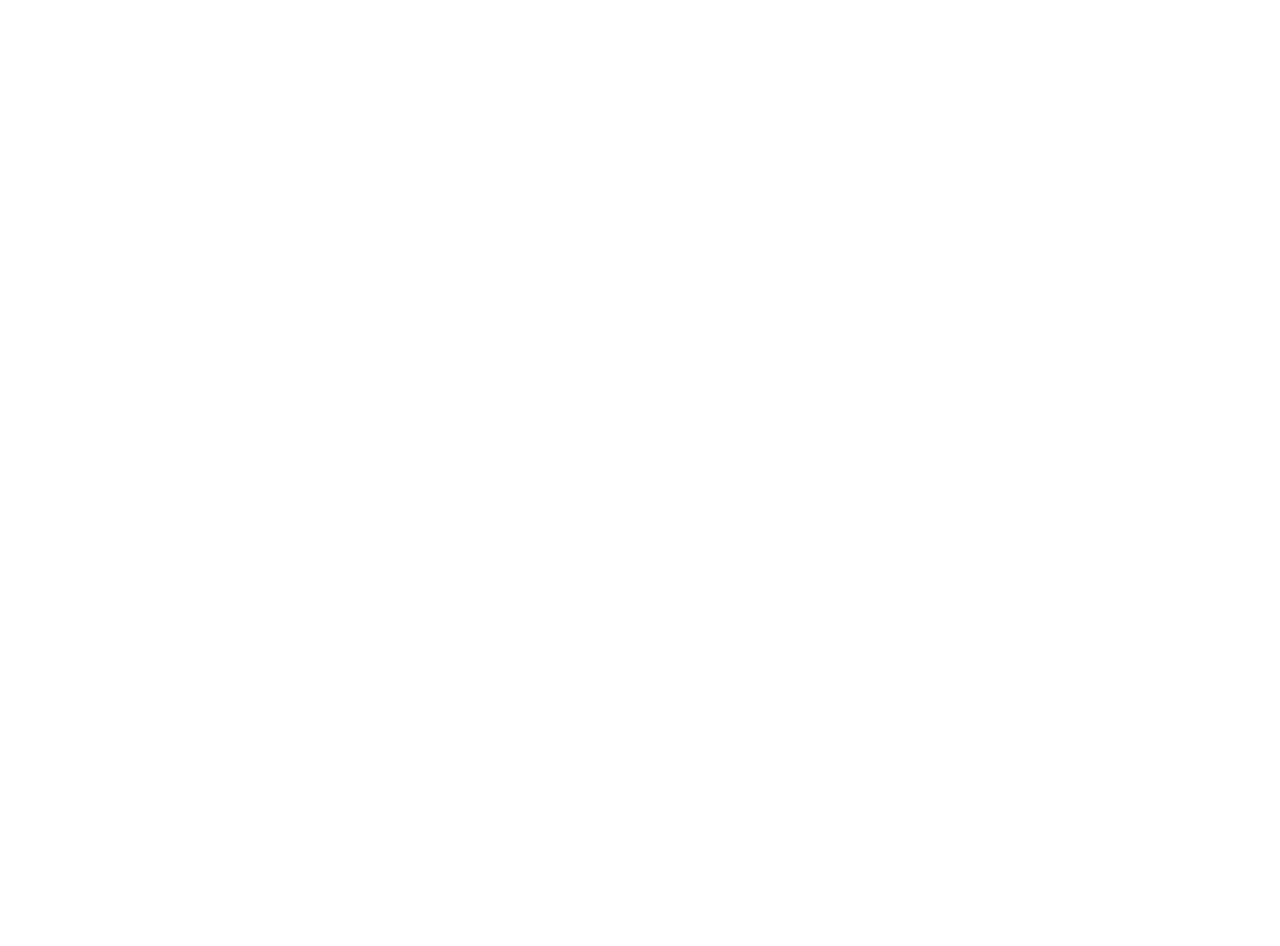
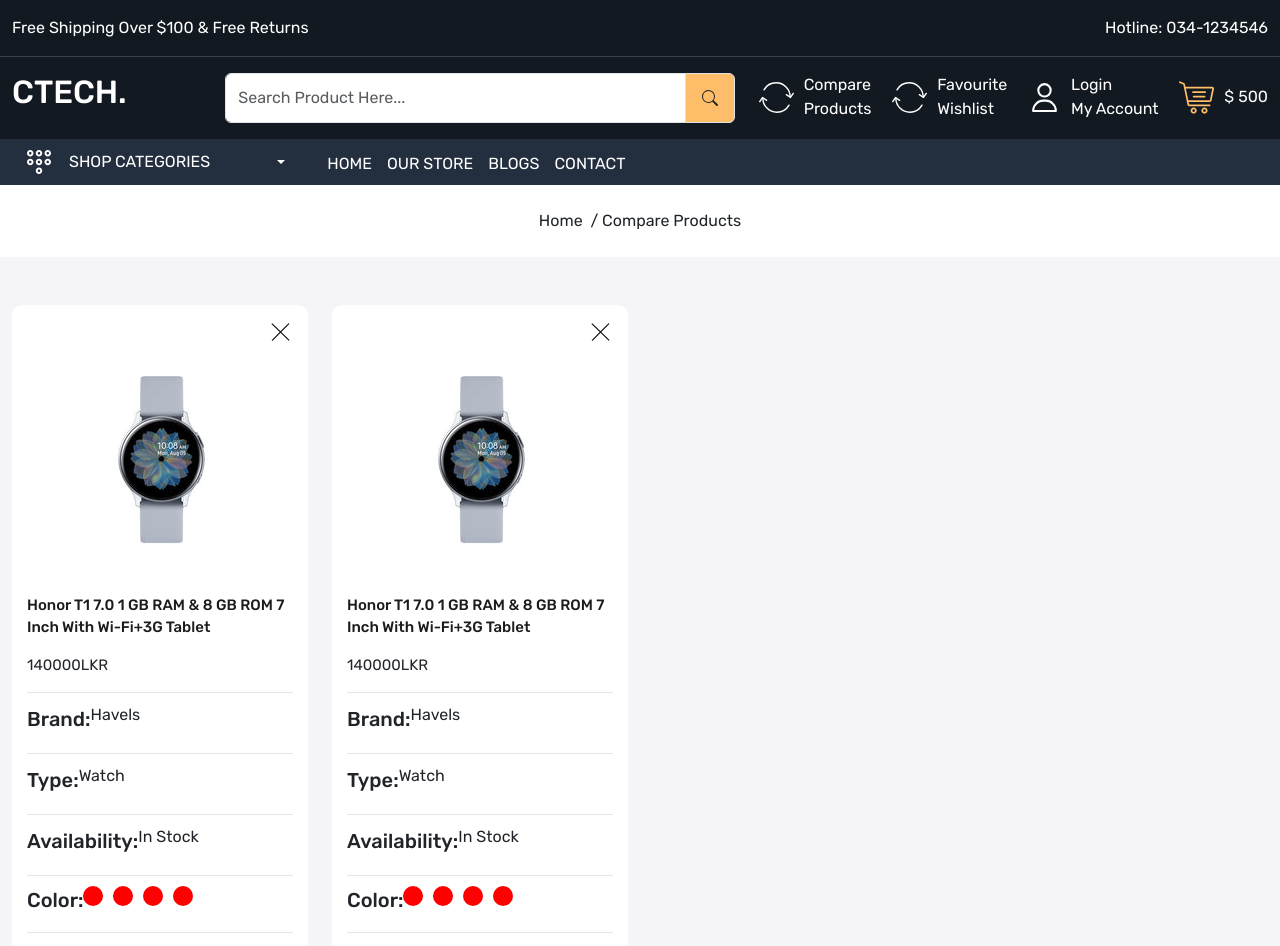
Before and after one commit to P-A-Chathura-Madhava/e_commerce_mern_frontend, a React (Create React App) app: page /compare-product in a window 1280 px wide. Before the commit this address had no page. Shown: the top 946 px of the page. Before the commit the page ends 800 px from the top, so only its background shows below. Built offline with nearby package versions, Linux system fonts and the light colour scheme.

Commit message:
apply compare product page

```diff
--- a/src/App.css
+++ b/src/App.css
@@ -573,3 +573,42 @@
 }
 
 /* Contact Page ends */
+
+/* Compare Product Page */
+
+.compare-product-card {
+  padding: 20px 15px;
+  background-color: white;
+  border-radius: 10px;
+}
+
+.compare-product-card .cross {
+  top: 15px;
+  right: 15px;
+  width: 25px;
+  padding: 3px;
+  cursor: pointer;
+}
+
+.compare-product-details h5.title {
+  font-size: 15px;
+  line-height: 22px;
+  font-weight: 500;
+  color: var(--color-1c1c1b);
+}
+
+.compare-product-details h6.price {
+  font-size: 15px;
+  line-height: 22px;
+  font-weight: 400;
+}
+
+.compare-product-card .product-detail {
+  display: flex;
+  justify-content: baseline;
+  align-items: center;
+  padding: 10px 0px;
+  border-top: 1px solid rgba(0, 0, 0, 0.1);
+}
+
+/* Compare Product Page ends */
--- a/src/App.js
+++ b/src/App.js
@@ -7,6 +7,8 @@
 import Contact from "./pages/Contact";
 import OurStore from "./pages/OurStore";
 import Blog from "./pages/Blog";
+import CompareProduct from "./pages/CompareProduct";
+import Wishlist from "./pages/Wishlist";
 
 function App() {
   return (
@@ -19,6 +21,8 @@
             <Route path="contact" element={<Contact/>}/>
             <Route path="store" element={<OurStore/>}/>
             <Route path="blogs" element={<Blog/>}/>
+            <Route path="compare-product" element={<CompareProduct/>}/>
+            <Route path="wishlist" element={<Wishlist/>}/>
           </Route>
         </Routes>
       </BrowserRouter>
--- /dev/null
+++ b/src/components/Color.js
@@ -0,0 +1,16 @@
+import React from "react";
+
+const Color = () => {
+  return (
+    <>
+      <ul className="colors ps-0">
+        <li></li>
+        <li></li>
+        <li></li>
+        <li></li>
+      </ul>
+    </>
+  );
+};
+
+export default Color;
--- a/src/components/Header.js
+++ b/src/components/Header.js
@@ -49,7 +49,7 @@
             <div className="col-5">
               <div className="header-upper-links d-flex align-items-center justify-content-between">
                 <div>
-                  <Link className="d-flex align-items-center gap-10 text-white">
+                  <Link to="/compare-product" className="d-flex align-items-center gap-10 text-white">
                     <img src="images/compare.svg" alt="" />
                     <p className="mb-0">
                       Compare <br /> Products
@@ -57,7 +57,7 @@
                   </Link>
                 </div>
                 <div>
-                  <Link className="d-flex align-items-center gap-10 text-white">
+                  <Link to="/wishlist" className="d-flex align-items-center gap-10 text-white">
                     <img src="images/compare.svg" alt="wishlist" />
                     <p className="mb-0">
                       Favourite <br /> Wishlist
@@ -65,7 +65,7 @@
                   </Link>
                 </div>
                 <div>
-                  <Link className="d-flex align-items-center gap-10 text-white">
+                  <Link to="/login" className="d-flex align-items-center gap-10 text-white">
                     <img src="images/user.svg" alt="user" />
                     <p className="mb-0">
                       Login <br /> My Account
@@ -73,7 +73,7 @@
                   </Link>
                 </div>
                 <div>
-                  <Link className="d-flex align-items-center gap-10 text-white">
+                  <Link to="/cart" className="d-flex align-items-center gap-10 text-white">
                     <img src="images/cart.svg" alt="cart" />
                     <div className="d-flex flex-column gap-10">
                       <span className="badge bg-white text-dark"></span>
--- /dev/null
+++ b/src/pages/CompareProduct.js
@@ -0,0 +1,107 @@
+import React from "react";
+import BreadCrumb from "../components/BreadCrumb";
+import Meta from "../components/Meta";
+import Color from "../components/Color";
+
+const CompareProduct = () => {
+  return (
+    <>
+      <Meta title={"Compare Products"} />
+      <BreadCrumb title="Compare Products" />
+      <div className="compare-product-wrapper py-5 home-wrapper-2">
+        <div className="container-xxl">
+          <div className="row">
+            <div className="col-3">
+              <div className="compare-product-card position-relative">
+                <img
+                  src="images/cross.svg"
+                  alt="cross"
+                  className="position-absolute cross img-fluid"
+                />
+                <div className="product-card-image">
+                  <img src="images/watch.jpg" alt="" />
+                </div>
+                <div className="compare-product-details">
+                  <h5 className="title">
+                    Honor T1 7.0 1 GB RAM & 8 GB ROM 7 Inch With Wi-Fi+3G Tablet
+                  </h5>
+                  <h6 className="price mb-3 mt-3">140000LKR</h6>
+                  <div>
+                    <div className="product-detail">
+                        <h5>Brand:</h5>
+                        <p>Havels</p>
+                    </div>
+                    <div className="product-detail">
+                        <h5>Type:</h5>
+                        <p>Watch</p>
+                    </div>
+                    <div className="product-detail">
+                        <h5>Availability:</h5>
+                        <p>In Stock</p>
+                    </div>
+                    <div className="product-detail">
+                        <h5>Color:</h5>
+                        <Color/>
+                    </div>
+                    <div className="product-detail">
+                        <h5>Size:</h5>
+                        <div className="d-flex gap-10">
+                            <p>S</p>
+                            <p>M</p>
+                        </div>
+                    </div>
+                  </div>
+                </div>
+              </div>
+            </div>
+            <div className="col-3">
+              <div className="compare-product-card position-relative">
+                <img
+                  src="images/cross.svg"
+                  alt="cross"
+                  className="position-absolute cross img-fluid"
+                />
+                <div className="product-card-image">
+                  <img src="images/watch.jpg" alt="" />
+                </div>
+                <div className="compare-product-details">
+                  <h5 className="title">
+                    Honor T1 7.0 1 GB RAM & 8 GB ROM 7 Inch With Wi-Fi+3G Tablet
+                  </h5>
+                  <h6 className="price mb-3 mt-3">140000LKR</h6>
+                  <div>
+                    <div className="product-detail">
+                        <h5>Brand:</h5>
+                        <p>Havels</p>
+                    </div>
+                    <div className="product-detail">
+                        <h5>Type:</h5>
+                        <p>Watch</p>
+                    </div>
+                    <div className="product-detail">
+                        <h5>Availability:</h5>
+                        <p>In Stock</p>
+                    </div>
+                    <div className="product-detail">
+                        <h5>Color:</h5>
+                        <Color/>
+                    </div>
+                    <div className="product-detail">
+                        <h5>Size:</h5>
+                        <div className="d-flex gap-10">
+                            <p>S</p>
+                            <p>M</p>
+                        </div>
+                    </div>
+                  </div>
+                </div>
+              </div>
+            </div>
+          </div>
+        </div>
+      </div>
+    </>
+  );
+};
+
+export default CompareProduct;
--- a/src/pages/OurStore.js
+++ b/src/pages/OurStore.js
@@ -3,6 +3,7 @@
 import Meta from "../components/Meta";
 import ReactStars from "react-rating-stars-component";
 import ProductCard from "../components/ProductCard";
+import Color from "../components/Color";
 
 const OurStore = () => {
   const [grid, setGrid] = useState(4);
@@ -80,20 +81,7 @@
                   <h5 className="sub-title ">Colors</h5>
                   <div>
                     <div className="d-flex flex-wrap">
-                      <ul className="colors ps-0">
-                        <li></li>
-                        <li></li>
-                        <li></li>
-                        <li></li>
-                        <li></li>
-                        <li></li>
-                        <li></li>
-                        <li></li>
-                        <li></li>
-                        <li></li>
-                        <li></li>
-                        <li></li>
-                      </ul>
+                      <Color/>
                     </div>
                   </div>
                   <h5 className="sub-title ">Size</h5>
--- /dev/null
+++ b/src/pages/Wishlist.js
@@ -0,0 +1,14 @@
+import React from "react";
+import BreadCrumb from "../components/BreadCrumb";
+import Meta from "../components/Meta";
+
+const Wishlist = () => {
+  return (
+    <>
+      <Meta title={"Wishlist"} />
+      <BreadCrumb title="Wishlist" />
+    </>
+  );
+};
+
+export default Wishlist;
```
